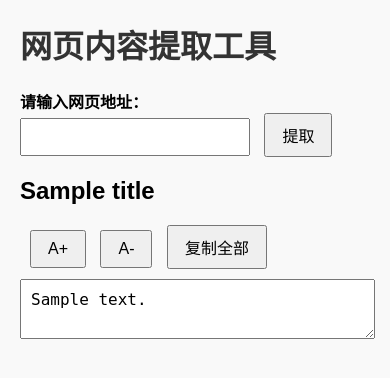
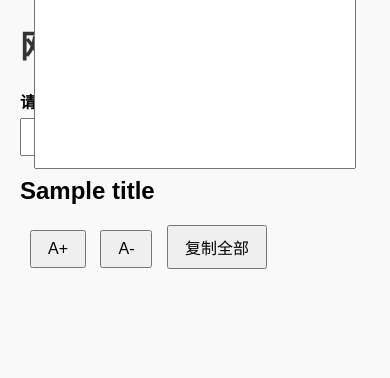
Before and after one commit to Jackluo726/web-content-extracter-ui, a Flask app: template templates/index.html in a window 390 px wide. Shown: the top 378 px of the page. Run offline with Flask 3, Linux system fonts and the light colour scheme; the template is opened without the code that fills it: most values are stand-ins (such as "Sample title", 1, 10 or a date in 2020).

Commit message:
feat: improve UI layout and responsiveness

```diff
--- a/templates/index.html
+++ b/templates/index.html
@@ -5,6 +5,7 @@
   <title>网页内容提取工具</title>
   <style>
     body {
+      position: relative;
       font-family: Arial, sans-serif;
       margin: 20px;
       background-color: #f9f9f9;
@@ -24,12 +25,17 @@
     }
     .controls { margin: 10px 0; }
     textarea {
-      width: 95%;
-      height: 95%;
-      padding: 10px;
-      font-size: 16px;
-      font-family: monospace;
-      white-space: pre-wrap;
+     position: absolute;
+     left: 50%;
+     transform: translateX(-50%);
+     bottom: 100px;
+     width: calc(100% - 60px); /* 左右各留 30px */
+     max-width: 1000px;
+     height: calc(100vh - 300px); /* 自动适配屏幕高度，给顶部和底部留空间 */
+     padding: 15px;
+     font-size: 16px;
+     resize: none;
+     white-space: pre-wrap;
     }
   </style>
 </head>
```
